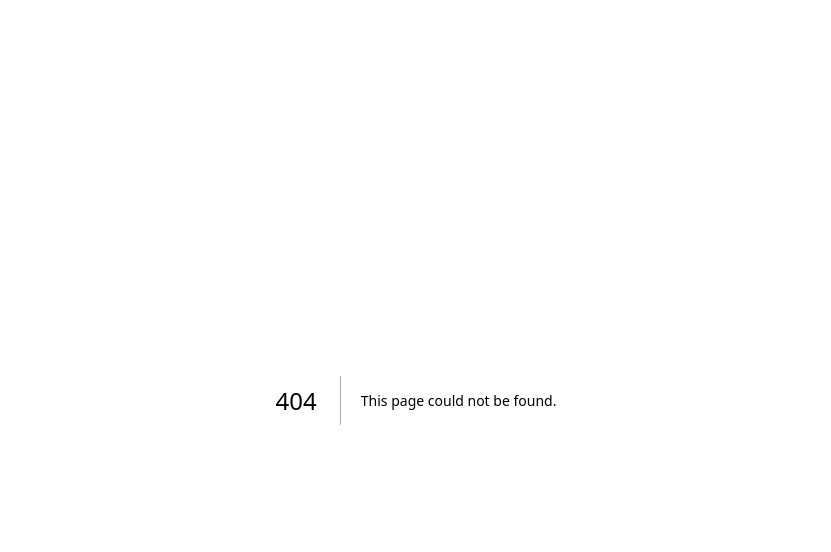
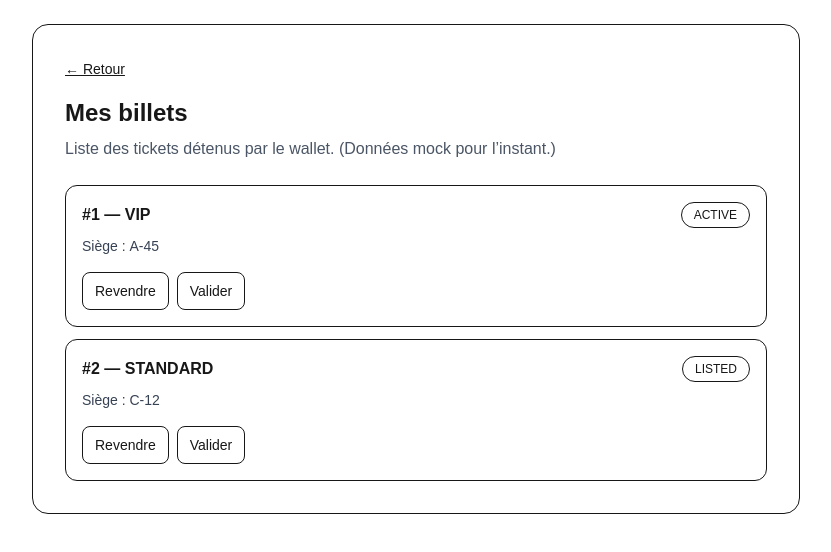
Before and after one commit to Anaqqa/eventpass-app, a Next.js app in the folder frontend/: page /my-tickets in a window 1280 px wide. Before the commit this address had no page. Shown: the top 552 px of the page, without its empty margins (224-1055 px from the left). Built offline with nearby package versions, Linux system fonts and the light colour scheme.

Commit message:
feat(frontend): add my tickets page

```diff
--- /dev/null
+++ b/frontend/app/my-tickets/page.tsx
@@ -0,0 +1,66 @@
+type Ticket = {
+  id: number;
+  type: "EARLY_BIRD" | "STANDARD" | "PREMIUM" | "VIP";
+  seat: string;
+  status: "ACTIVE" | "LISTED" | "USED";
+};
+
+const mockTickets: Ticket[] = [
+  { id: 1, type: "VIP", seat: "A-45", status: "ACTIVE" },
+  { id: 2, type: "STANDARD", seat: "C-12", status: "LISTED" },
+];
+
+export default function MyTicketsPage() {
+  return (
+    <main className="min-h-screen p-6">
+      <div className="mx-auto w-full max-w-3xl rounded-2xl border p-8">
+        <a href="/" className="text-sm underline">← Retour</a>
+
+        <h1 className="mt-4 text-2xl font-bold">Mes billets</h1>
+        <p className="mt-2 text-gray-600">
+          Liste des tickets détenus par le wallet. (Données mock pour l’instant.)
+        </p>
+
+        <div className="mt-6 grid grid-cols-1 gap-3">
+          {mockTickets.map((t) => (
+            <div key={t.id} className="rounded-xl border p-4">
+              <div className="flex items-center justify-between">
+                <div className="font-semibold">
+                  #{t.id} — {t.type.replace("_", " ")}
+                </div>
+                <span className="rounded-full border px-3 py-1 text-xs">
+                  {t.status}
+                </span>
+              </div>
+
+              <div className="mt-2 text-sm text-gray-700">
+                Siège : <span className="font-medium">{t.seat}</span>
+              </div>
+
+              <div className="mt-4 flex gap-2">
+                <a
+                  href="/resell"
+                  className="rounded-lg border px-3 py-2 text-sm hover:bg-gray-50"
+                >
+                  Revendre
+                </a>
+                <a
+                  href="/validate"
+                  className="rounded-lg border px-3 py-2 text-sm hover:bg-gray-50"
+                >
+                  Valider
+                </a>
+              </div>
+            </div>
+          ))}
+
+          {mockTickets.length === 0 && (
+            <div className="rounded-xl bg-gray-50 p-4 text-sm text-gray-700">
+              Aucun billet trouvé.
+            </div>
+          )}
+        </div>
+      </div>
+    </main>
+  );
+}
```
